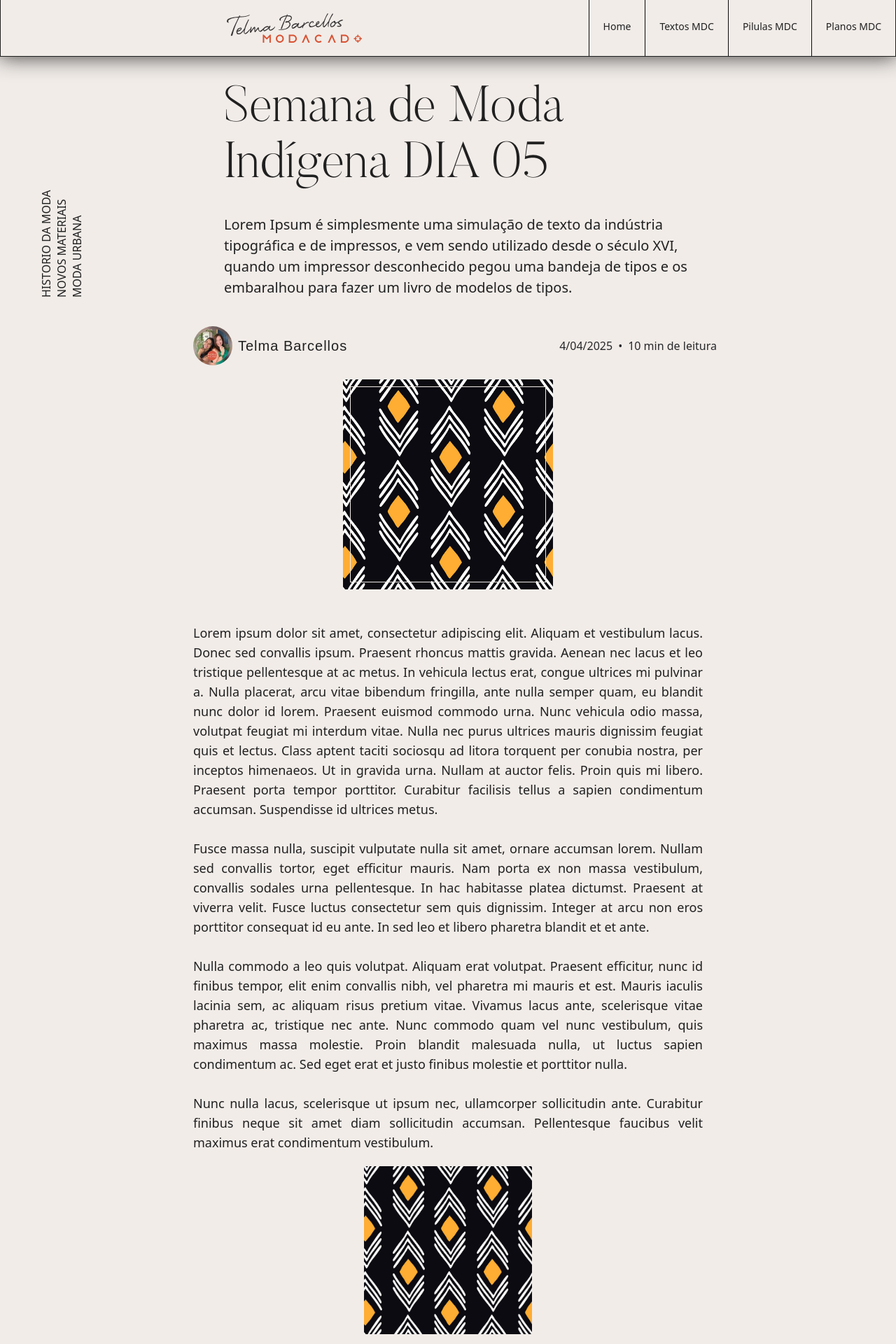
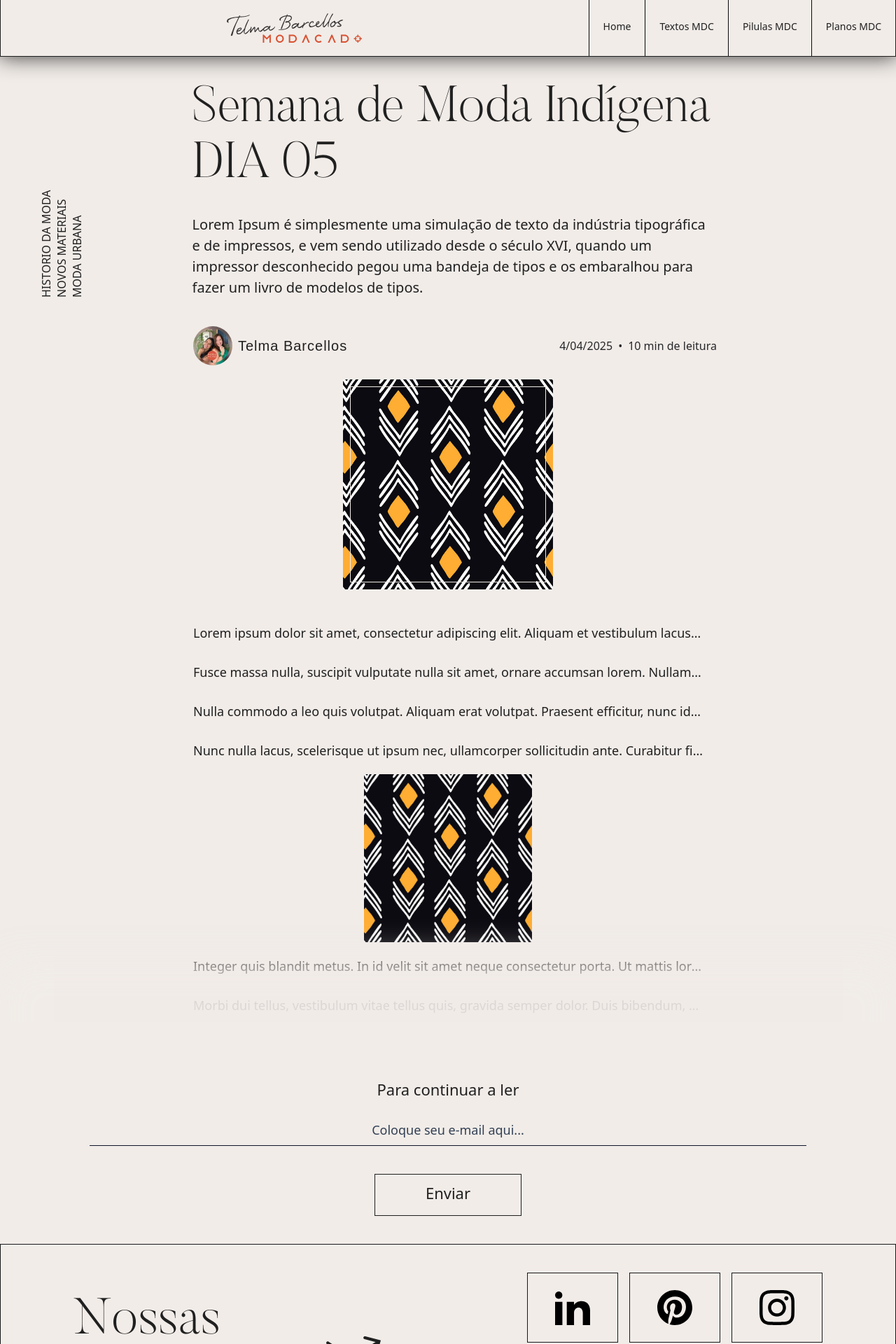
Before and after one commit to devthiagolinch/modacadFront, a React (Vite) app: page /pilulas in a window 1280 px wide. Shown: the top 1920 px of the page at 70% size. Built offline with nearby package versions, Linux system fonts and the light colour scheme; what tailwindcss-inner-border would draw is missing.

Commit message:
blur no texto bloqueado

```diff
--- a/src/components/blocktext.tsx
+++ b/src/components/blocktext.tsx
@@ -5,11 +5,13 @@ export function BlockText() {
 
     return (
 
-        <div className=" flex flex-col justify-center items-center w-full h-auto
-            mb-[40px]
+        <div className=" flex flex-col justify-center items-center w-full h-auto relative
+            lg:pt-20  lg:-mt-[30px] mb-[40px]
+            bg-[#f1ece8]
+            shadow-whiteBlur
         ">
             <h1 className="text-[22px] ">Para continuar a ler</h1>
-            <input type="email" placeholder="Coloque seu e-mail aqui..." className="mt-[20px] w-[30%] mb-10 lg:px-3 lg:py-2 bg-transparent
+            <input type="email" placeholder="Coloque seu e-mail aqui..." className="mt-[20px] w-[80%] mb-10 lg:px-3 lg:py-2 bg-transparent
                 border-b-[1px] border-slate-900 text-[18px] shadow-sm placeholder-slate-700 text-center
                 focus:outline-none
                 disabled:bg-slate-50 disabled:text-slate-500 disabled:border-slate-200 disabled:shadow-none
--- a/src/pages/PilulasMCD.tsx
+++ b/src/pages/PilulasMCD.tsx
@@ -156,14 +156,15 @@ export function PilulasMCD() {
 
                 {/** DESKTOP TOP PAGE */}
                 <div className="hidden lg:flex lg:flex-col  lg:w-full lg:pt-[60px]">
-                    <div className="lg:flex  lg:pb-5 lg:justify-between">
+
+                    <div className="lg:flex  lg:pb-5 2xl:gap-[14.5%] lg:gap-[12%] lg:justify-between">
                         {/** tentar subir um pouco as tags para ficar alinhado com a descrição */}
-                        <div className="lg:flex lg:pl-[55px] lg:flex-row lg:align-middle lg:items-end lg:w-auto lg:mr-[105px]">
+                        <div className="lg:flex lg:pl-[55px] lg:flex-row lg:align-middle lg:items-end lg:w-auto">
                             <span className=" w-[22px] lg:transform: -rotate-90 text-nowrap">HISTORIO DA MODA</span>
                             <span className=" w-[22px] lg:transform: -rotate-90 text-nowrap">NOVOS MATERIAIS</span>
                             <span className=" w-[22px] lg:transform: -rotate-90 text-nowrap">MODA URBANA</span>
                         </div>
-                    <div className="lg:flex lg:flex-col lg:pr-[20%] lg:ml-[94px]">
+                        <div className="lg:flex lg:flex-col lg:pr-[20%] ">
                                 <h1 className="lg:text-7xl lg:font-butler_ultra_light lg:my-14 lg:mb-[30px] lg:leading-[80px]  ">
                                 Semana de Moda Indígena DIA 05
 
@@ -259,7 +260,7 @@ export function PilulasMCD() {
                 </div>
 
                 <div className="lg:pt-12 lg:px-[20%] mb-[40px] mx-[20px]  ">
-                    <p className="text-justify  lg:text-lg font-montserrat_regular">
+                    <p className="text-justify  lg:text-lg font-montserrat_regular truncate ">
                     Lorem ipsum dolor sit amet, consectetur adipiscing elit. Aliquam et vestibulum lacus. Donec sed convallis ipsum. Praesent rhoncus mattis gravida. Aenean nec lacus et leo tristique pellentesque at ac metus. In vehicula lectus erat, congue ultrices mi pulvinar a. Nulla placerat, arcu vitae bibendum fringilla, ante nulla semper quam, eu blandit nunc dolor id lorem. Praesent euismod commodo urna. Nunc vehicula odio massa, volutpat feugiat mi interdum vitae. Nulla nec purus ultrices mauris dignissim feugiat quis et lectus. Class aptent taciti sociosqu ad litora torquent per conubia nostra, per inceptos himenaeos. Ut in gravida urna. Nullam at auctor felis. Proin quis mi libero. Praesent porta tempor porttitor.
 
                     Curabitur facilisis tellus a sapien condimentum accumsan. Suspendisse id ultrices metus. <br /> <br /> Fusce massa nulla, suscipit vulputate nulla sit amet, ornare accumsan lorem. Nullam sed convallis tortor, eget efficitur mauris. Nam porta ex non massa vestibulum, convallis sodales urna pellentesque. In hac habitasse platea dictumst. Praesent at viverra velit. Fusce luctus consectetur sem quis dignissim.
--- a/tailwind.config.js
+++ b/tailwind.config.js
@@ -7,7 +7,8 @@ export default {
     ],
     theme: {
       boxShadow:{
-        read:  "0 0px 30px 1px rgba(32,32,32,0.84)"
+        read:  "0 0px 30px 1px rgba(32,32,32,0.84)",
+        whiteBlur: "-0px -86px 50px 0 rgba(241,236,232, 0.90)"
       },
       extend: {
         textDecorationThickness: {
```
Lines whose indentation alone changed are shown as unchanged.
